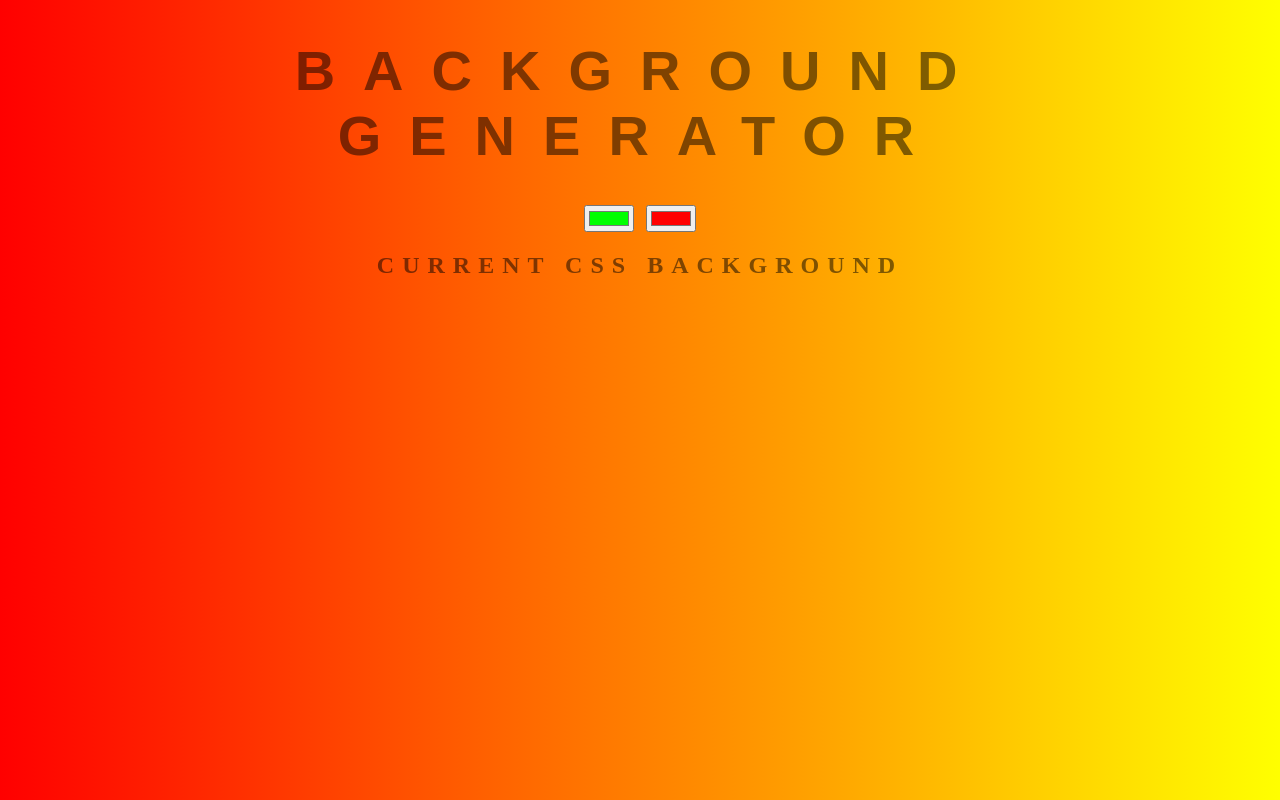
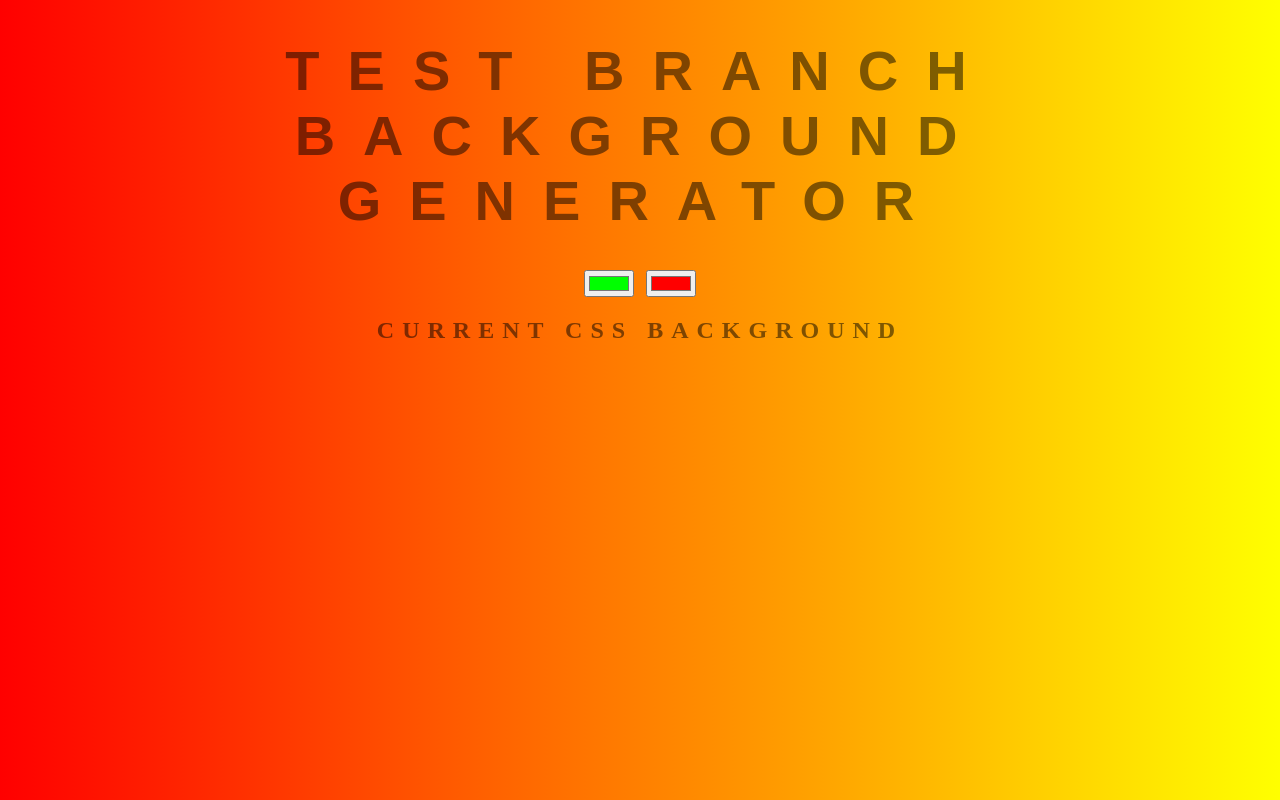
Before and after one commit to julia-candir/backgroung-generator, a plain HTML site: page index.html in a window 1280 px wide. Drawn offline with Linux system fonts and the light colour scheme.

Commit message:
2nd branch testing

```diff
--- a/index.html
+++ b/index.html
@@ -7,7 +7,7 @@
 
 <body id="gradient">
 
-	<h1>Background Generator</h1>
+	<h1>Test Branch Background Generator</h1>
 		<input class="color1" type="color" name="color1" value="#00ff00">
 		<input class="color2" type="color" name="color2" value="#ff0000">
 			<h2>Current CSS Background</h2>
```
